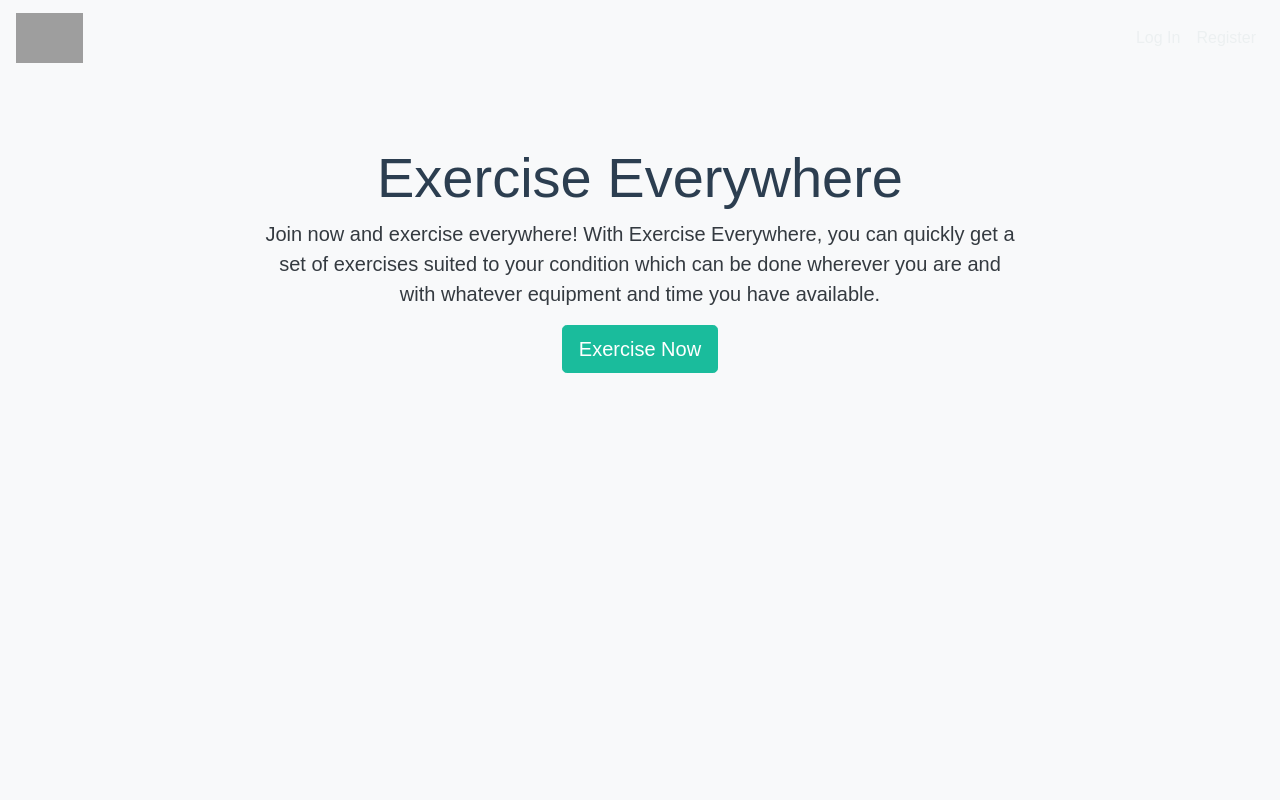
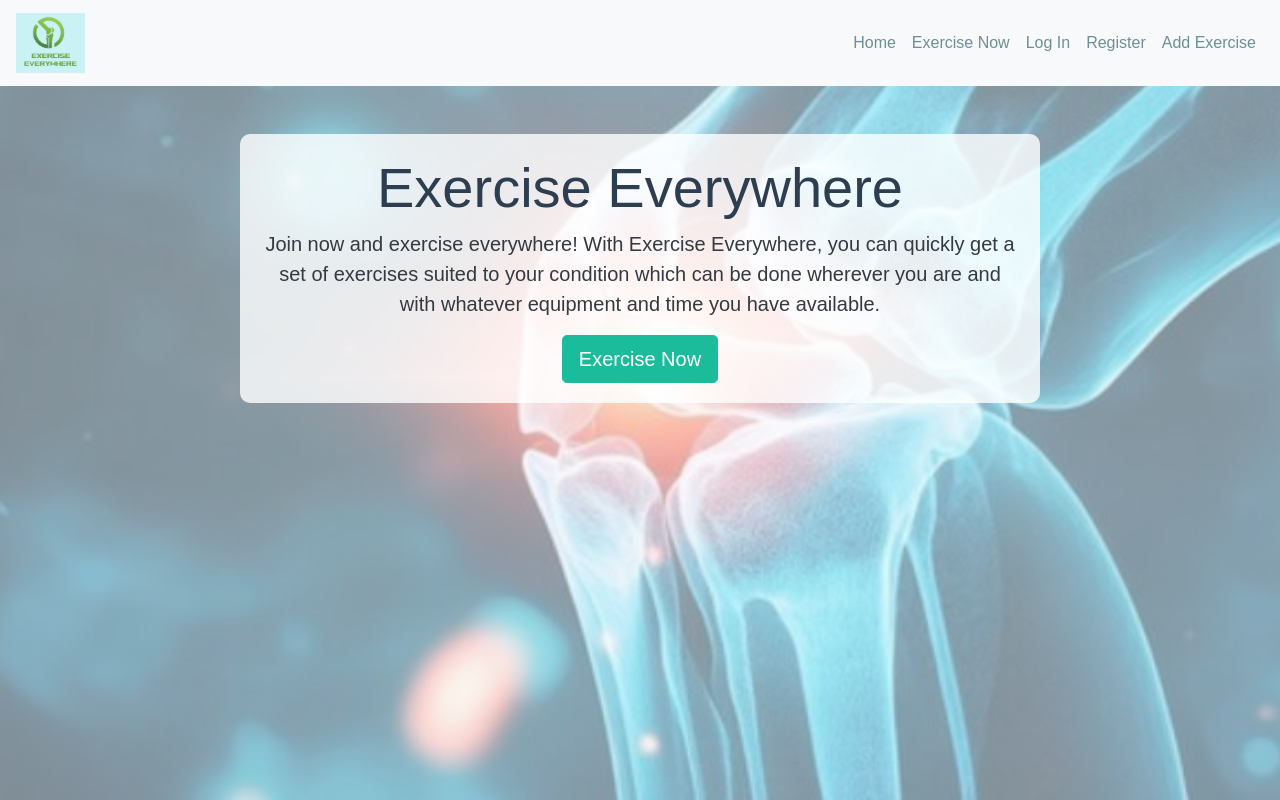
Before and after one commit to mekuleta/projects, a Flask app: page / in a window 1280 px wide. Run offline with Flask 3, Linux system fonts and the light colour scheme; parts of the project's set-up code (start-up, migrations or seed data) failed here and were passed over; some libraries are stand-ins or nearby versions; grey boxes are pictures that could not be loaded.

Commit message:
Adding key files

```diff
--- a/EExercise/app.py
+++ b/EExercise/app.py
@@ -47,7 +47,7 @@ class ExerciseDone(db.Model):
 
 # Home route to display the home page
 @app.route('/')
-def home():
+def index():
     return render_template('index.html')
 
 # Login route to handle user login
@@ -77,7 +77,7 @@ def register():
             flash('Passwords do not match!', 'danger')
             return redirect(url_for('register'))
 
-        hashed_password = generate_password_hash(password, method='sha256')
+        hashed_password = generate_password_hash(password, method='pbkdf2:sha256')
         new_user = User(email=email, password=hashed_password)
         db.session.add(new_user)
         db.session.commit()
@@ -179,10 +179,9 @@ def populate_db():
             db.session.add(new_exercise)
         db.session.commit()
 
-# Populate the database when the application starts, if necessary
-populate_db()
-
 # Main block to create the database tables and run the Flask application
 if __name__ == "__main__":
-    db.create_all()
+    with app.app_context():
+        db.create_all()
+        populate_db()
     app.run(debug=True)
--- a/EExercise/requirements.txt
+++ b/EExercise/requirements.txt
@@ -0,0 +1,4 @@
+Flask
+Flask-SQLAlchemy
+Werkzeug
+pandas
--- a/EExercise/static/css/styles.css
+++ b/EExercise/static/css/styles.css
@@ -10,7 +10,7 @@ body {
 }
 
 .nav-link {
-    color: #ecf0f1 !important;
+    color: #6d8f97 !important;
 }
 
 .nav-link:hover {
--- a/EExercise/templates/index.html
+++ b/EExercise/templates/index.html
@@ -6,22 +6,63 @@
     <title>Exercise Everywhere</title>
     <link href="https://stackpath.bootstrapcdn.com/bootstrap/4.5.2/css/bootstrap.min.css" rel="stylesheet">
     <link href="{{ url_for('static', filename='css/styles.css') }}" rel="stylesheet">
+    <style>
+        body {
+            position: relative;
+            margin: 0;
+            padding: 0;
+            height: 100vh;
+            overflow: hidden;
+        }
+        body::before {
+            content: "";
+            position: absolute;
+            top: 0;
+            left: 0;
+            width: 100%;
+            height: 100%;
+            background-image: url("{{ url_for('static', filename='images/knee_graphic.jpg') }}");
+            background-size: cover;
+            background-position: center;
+            background-repeat: no-repeat;
+            background-attachment: fixed;
+            opacity: 0.5; /* Adjusted opacity to fade the background image */
+            z-index: -1;
+        }
+        .content {
+            position: relative;
+            z-index: 1;
+            background-color: rgba(255, 255, 255, 0.8); /* Optional: Add a semi-transparent background to the content */
+            padding: 20px;
+            border-radius: 10px;
+        }
+    </style>
 </head>
 <body>
     <nav class="navbar navbar-expand-lg navbar-light bg-light">
-        <a class="navbar-brand" href="#"><img src="{{ url_for('static', filename='images/EE_logo_final.jpg') }}" alt="Everywhere Exercise" height="50"></a>
-        <div class="collapse navbar-collapse">
+        <a class="navbar-brand" href="#"><img src="{{ url_for('static', filename='images/EE_logo.jpg') }}" alt="Everywhere Exercise" height="60"></a>
+        <button class="navbar-toggler" type="button" data-toggle="collapse" data-target="#navbarNav" aria-controls="navbarNav" aria-expanded="false" aria-label="Toggle navigation">
+            <span class="navbar-toggler-icon"></span>
+        </button>
+        <div class="collapse navbar-collapse" id="navbarNav">
             <ul class="navbar-nav ml-auto">
+                <li class="nav-item"><a class="nav-link" href="{{ url_for('index') }}">Home</a></li>
+                <li class="nav-item"><a class="nav-link" href="{{ url_for('exercise') }}">Exercise Now</a></li>
                 <li class="nav-item"><a class="nav-link" href="{{ url_for('login') }}">Log In</a></li>
                 <li class="nav-item"><a class="nav-link" href="{{ url_for('register') }}">Register</a></li>
+                <li class="nav-item"><a class="nav-link" href="{{ url_for('add_exercise') }}">Add Exercise</a></li>
             </ul>
         </div>
     </nav>
 
-    <div class="container text-center mt-5">
+    <div class="container text-center mt-5 content">
         <h1 class="display-4">Exercise Everywhere</h1>
         <p class="lead">Join now and exercise everywhere! With Exercise Everywhere, you can quickly get a set of exercises suited to your condition which can be done wherever you are and with whatever equipment and time you have available.</p>
         <a class="btn btn-success btn-lg" href="{{ url_for('exercise') }}">Exercise Now</a>
     </div>
+
+    <script src="https://code.jquery.com/jquery-3.5.1.slim.min.js"></script>
+    <script src="https://cdn.jsdelivr.net/npm/@popperjs/core@2.5.4/dist/umd/popper.min.js"></script>
+    <script src="https://stackpath.bootstrapcdn.com/bootstrap/4.5.2/js/bootstrap.min.js"></script>
 </body>
 </html>
```
Also changed, not shown: EExercise/instance/site.db (added), EExercise/static/images/EE_logo.jpg (added), EExercise/static/images/EE_logo_final.jpg (renamed from EExercise/static/images/EE logo final.jpg), EExercise/static/images/knee_graphic.jpg (renamed from EExercise/static/images/knee graphic.jpg).
